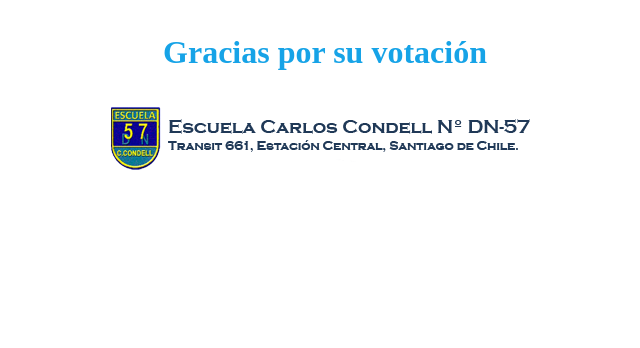
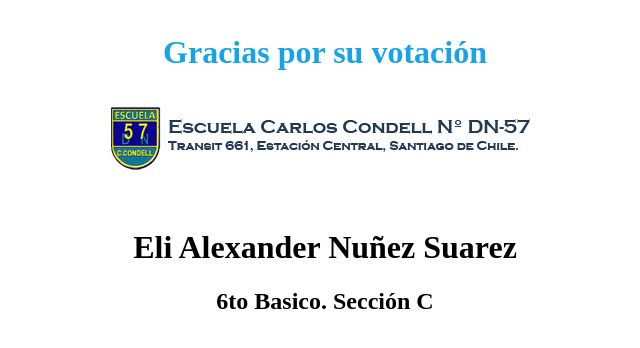
Before and after one commit to Jhonwm/Jhonwm.github.io, a plain HTML site: page Votaciones/gracias.html in a window 1280 px wide. Shown: the whole page, without its empty margins (315-955 px from the left). Drawn offline with Linux system fonts and the light colour scheme.

Commit message:
Se sube cambio de nombre

```diff
--- a/Votaciones/gracias.html
+++ b/Votaciones/gracias.html
@@ -22,7 +22,10 @@
             </div>
         </section>
     </main>
-    <footer></footer>
+    <footer>
+            <h1>Eli Alexander Nuñez Suarez</h1>
+            <h2>6to Basico. Sección C</h2>
+    </footer>
 
 </body>
 </html>
```
